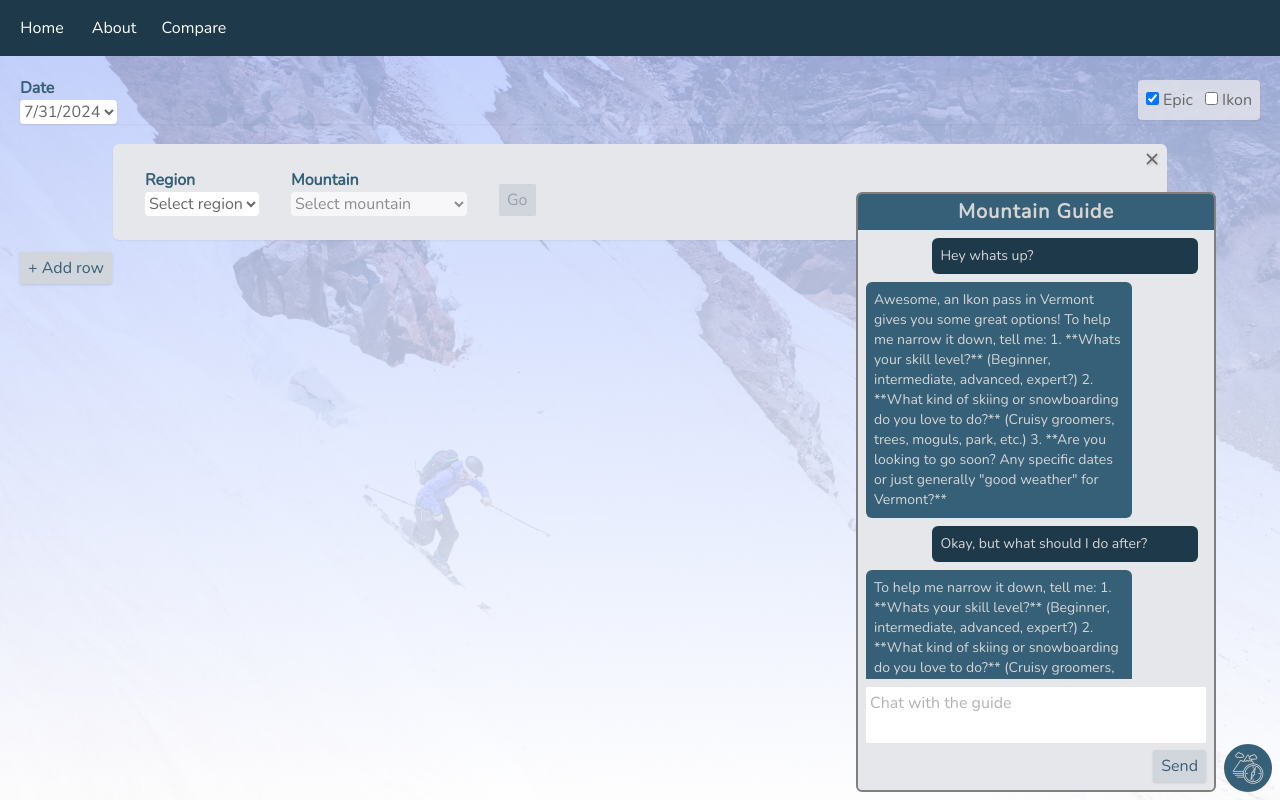
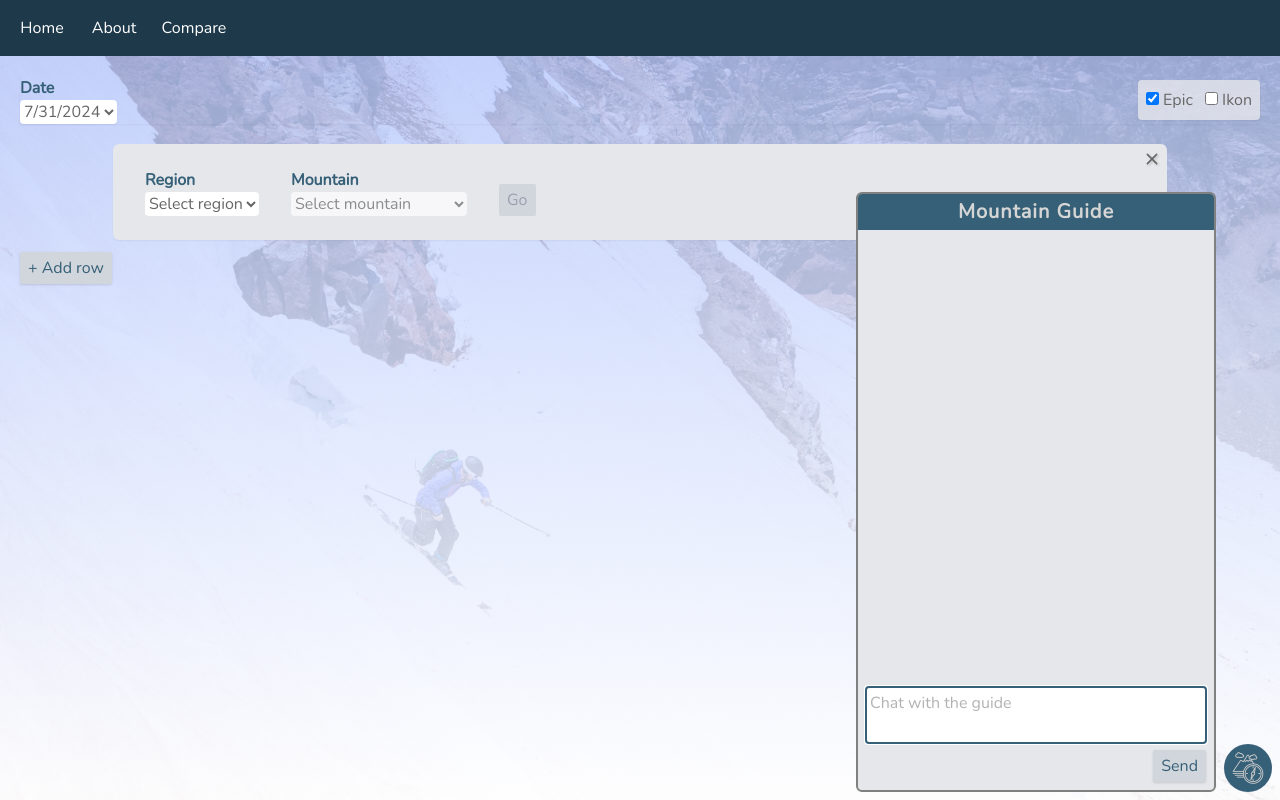
Before and after one commit to jamiemcg10/mountain-comparer, a SvelteKit app: page /compare in a window 1280 px wide. Both pictures are taken after a click on the button 1244 px from the left and 764 px from the top of the page. Built offline with nearby package versions, Linux system fonts and the light colour scheme.

Commit message:
add autofocus to ChatBox input

```diff
--- a/src/components/chat/ChatBox.svelte
+++ b/src/components/chat/ChatBox.svelte
@@ -26,12 +26,7 @@
 		chatInput = ''
 	}
 
-	let messages = [
-		'Hey whats up?',
-		'Awesome, an Ikon pass in Vermont gives you some great options! To help me narrow it down, tell me: 1. **Whats your skill level?** (Beginner, intermediate, advanced, expert?) 2. **What kind of skiing or snowboarding do you love to do?** (Cruisy groomers, trees, moguls, park, etc.) 3. **Are you looking to go soon? Any specific dates or just generally "good weather" for Vermont?**',
-		'Okay, but what should I do after?',
-		'To help me narrow it down, tell me: 1. **Whats your skill level?** (Beginner, intermediate, advanced, expert?) 2. **What kind of skiing or snowboarding do you love to do?** (Cruisy groomers, trees, moguls, park, etc.) 3. **Are you looking to go soon? Any specific dates or just generally "good weather" for Vermont?**'
-	] // []
+	let messages = []
 	let messagesEl: HTMLDivElement
 	let showChat = false
 	let thinking = false
@@ -76,6 +71,7 @@
 			</div>
 			<div>
 				<textarea
+					autofocus
 					class="w-full p-1 bg-white resize-none mt-2 rounded-xs"
 					bind:value={chatInput}
 					placeholder="Chat with the guide"
```
